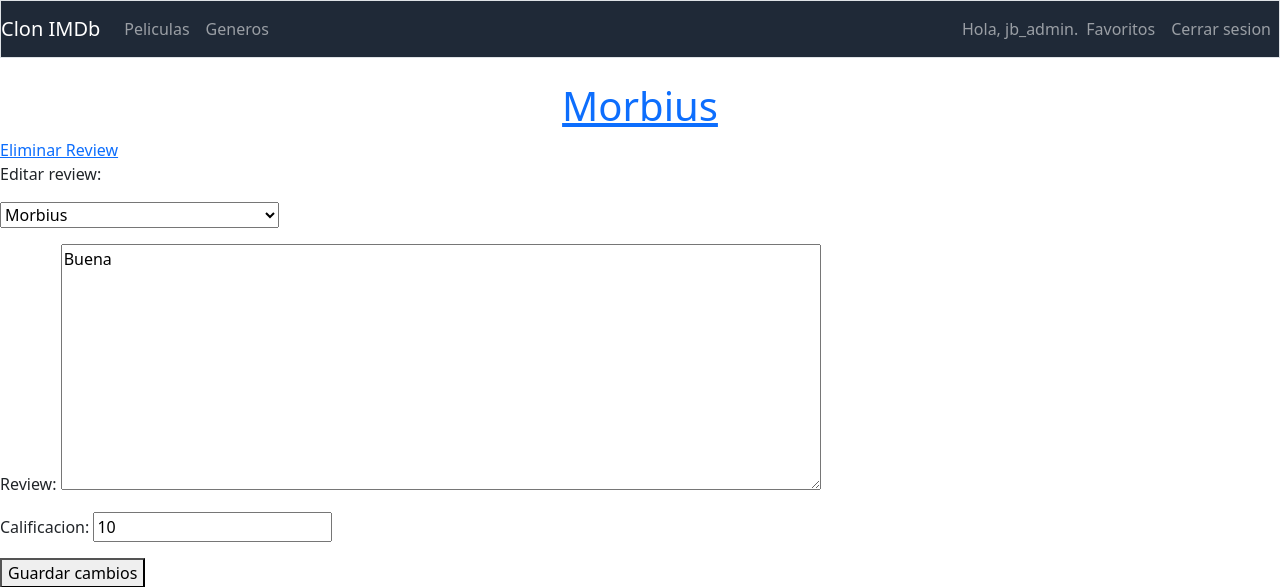
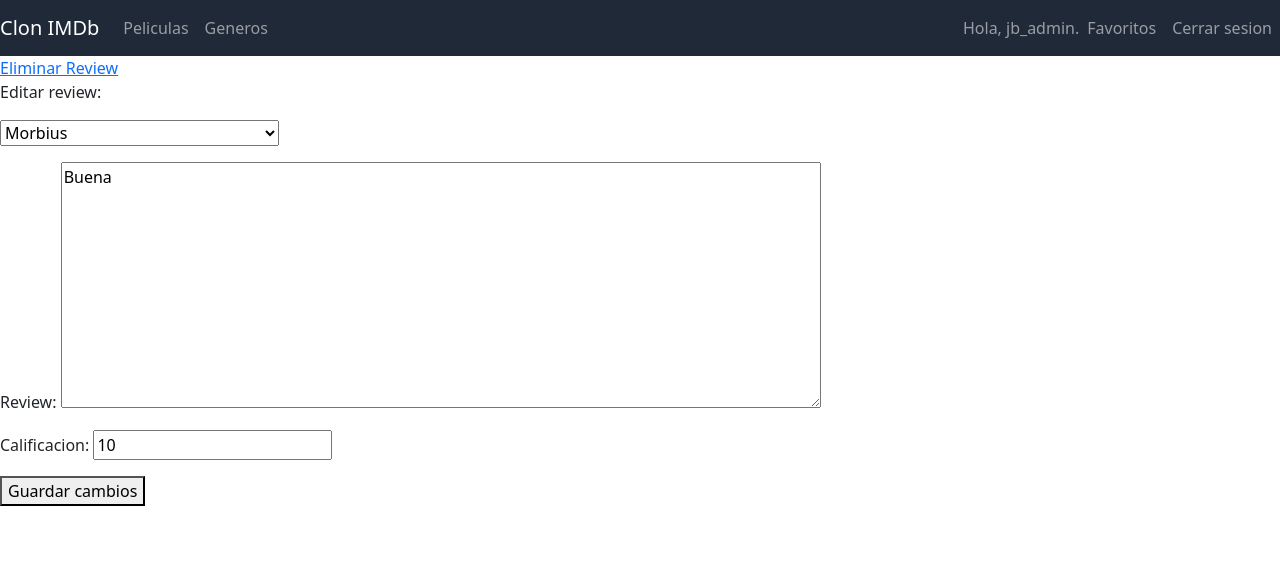
Before and after one commit to LuisMtzGarcia/ClonIMDb, a Django app: page /review/editar/8/ in a window 1280 px wide. Shown: the top 587 px of the page. Run offline with Django 4.2, Linux system fonts and the light colour scheme; a user stored in the database is signed in; data comes from the database, SQL or seed files in the repository; some libraries are stand-ins or nearby versions.

Commit message:
Terminara Navbar
Se elimina el borde alrededor de la navbar.

```diff
--- a/appIMDb/templates/appIMDb/base.html
+++ b/appIMDb/templates/appIMDb/base.html
@@ -20,7 +20,7 @@
   </head>
 
   <body>
-    <nav class="navbar navbar-expand-md navbar-dark mb-4 border"
+    <nav class="navbar navbar-expand-lg navbar-dark fixed-top"
     style="background-color: #1F2937;">
       <a class="navbar-brand" href="{% url 'appIMDb:index' %}">Clon IMDb</a>
 
```
